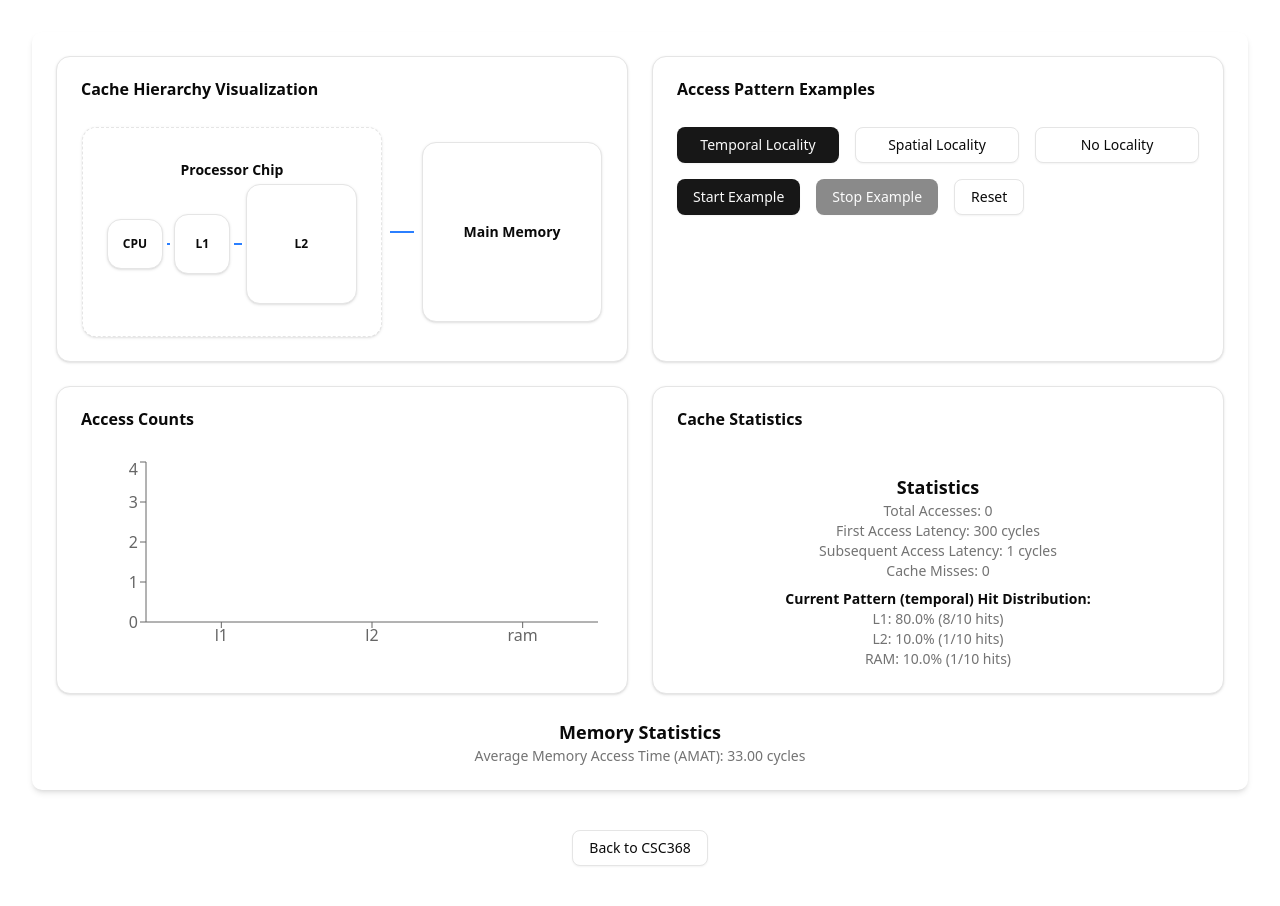
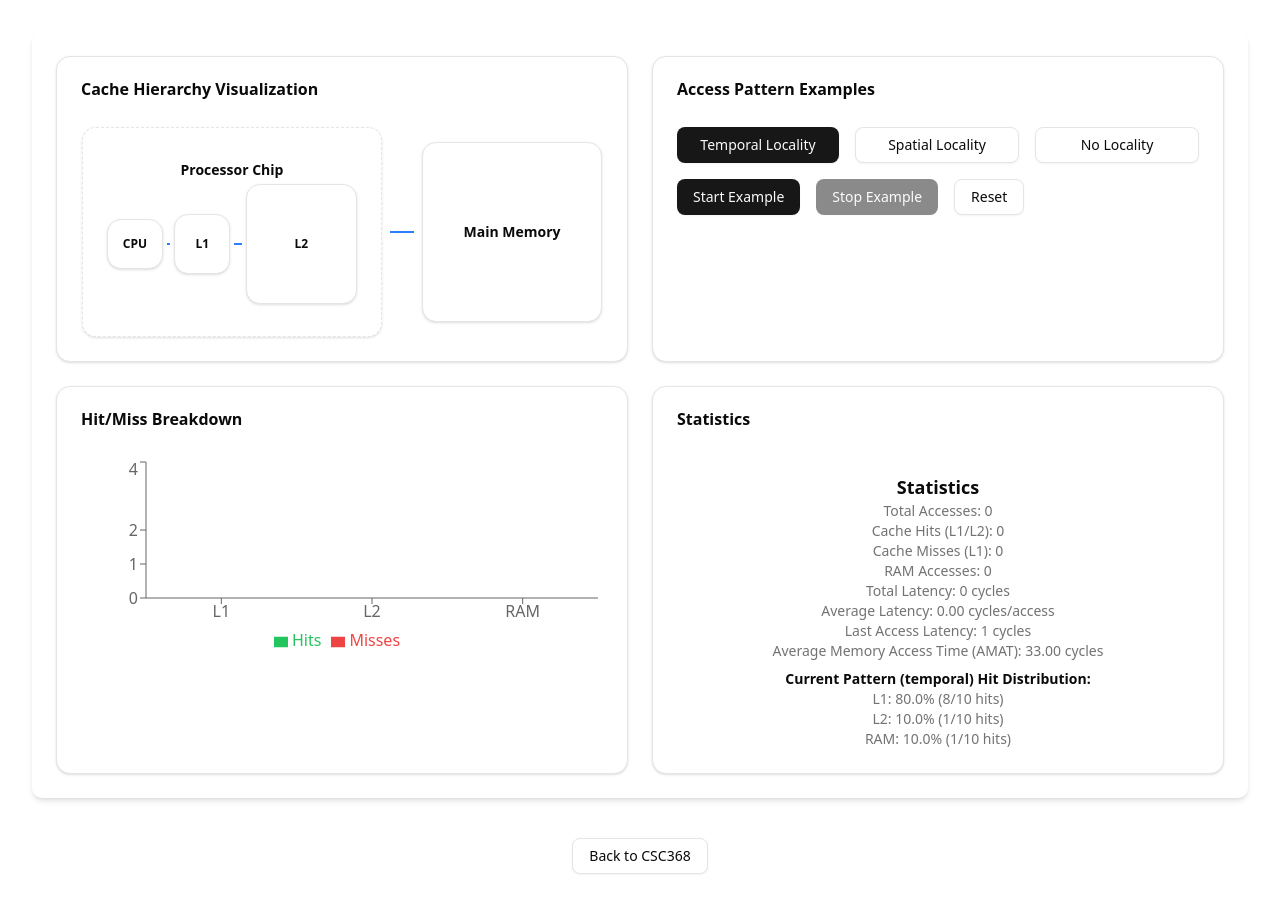
Before and after one commit to Goodr-Interactive/viz-computer-systems, a React (Vite) app: page /csc368/caches in a window 1280 px wide. Built offline with nearby package versions, Linux system fonts and the light colour scheme.

Commit message:
double bar graph and ui updates

```diff
--- a/src/pages/csc368/cache/components/CacheHierarchyVisualization.tsx
+++ b/src/pages/csc368/cache/components/CacheHierarchyVisualization.tsx
@@ -2,7 +2,7 @@ import React, { useState, useEffect, useRef } from "react";
 import { Card, CardContent, CardHeader, CardTitle } from "@/components/ui/card";
 import { Button } from "@/components/ui/button";
 import { Slider } from "@/components/ui/slider";
-import { BarChart, XAxis, YAxis, Bar, ResponsiveContainer } from "recharts";
+import { BarChart, XAxis, YAxis, Bar, ResponsiveContainer, Legend } from "recharts";
 import { Dialog, DialogContent, DialogHeader, DialogTitle, DialogTrigger } from "@/components/ui/dialog";
 import { Tooltip, TooltipContent, TooltipProvider, TooltipTrigger } from "@/components/ui/tooltip";
 import { stageSizesConfig, latencyConfigUIEnabled, accessCountsUIEnabled } from "./Config";
@@ -40,7 +40,12 @@ export const CacheHierarchyVisualization: React.FC = () => {
     ram: 300,
   });
   const [amat, setAmat] = useState<number | null>(null);
-  const [accessCounts, setAccessCounts] = useState({ l1: 0, l2: 0, ram: 0 }); // Added hard disk to access counts
+  const [accessCounts, setAccessCounts] = useState({ l1: 0, l2: 0, ram: 0 }); // Total accesses to each level
+  const [hitMissData, setHitMissData] = useState({
+    l1: { hits: 0, misses: 0 },
+    l2: { hits: 0, misses: 0 },
+    ram: { hits: 0, misses: 0 }
+  }); // Hit/miss breakdown for stacked bar chart
   const [isSimulating, setIsSimulating] = useState(false);
   const [simulationInterval, setSimulationInterval] = useState<NodeJS.Timeout | null>(null);
 
@@ -48,10 +53,11 @@ export const CacheHierarchyVisualization: React.FC = () => {
   const currentAccessCount = useRef(0);
 
   const [cacheStats, setCacheStats] = useState({
-    firstAccessLatency: latencyConfig.ram, // Initial latency for first access
     subsequentAccessLatency: latencyConfig.l1, // Reduced latency for subsequent accesses
     cacheMisses: 0, // Tracks the number of cache misses
     totalAccesses: 0, // Total number of access simulations
+    cacheHits: 0, // Total number of cache hits (L1 or L2, not RAM)
+    totalLatency: 0, // Cumulative latency across all accesses
   });
 
   // Deterministic hit level sequences for each access pattern
@@ -150,18 +156,22 @@ export const CacheHierarchyVisualization: React.FC = () => {
 
     // Count cache misses more accurately - any access that doesn't hit L1 is an L1 miss
     const isL1Miss = hitLevel !== "l1";
+    const isCacheHit = hitLevel === "l1" || hitLevel === "l2"; // Cache hit if it hits L1 or L2
     console.log("Is L1 Miss:", isL1Miss);
+    console.log("Is Cache Hit:", isCacheHit);
+    console.log("Total latency for this access:", totalLatency);
 
     // Update cache stats (now using the ref value for totalAccesses)
     setCacheStats((prev) => ({
       ...prev,
-      firstAccessLatency: totalLatency,
       subsequentAccessLatency: latencyConfig[hitLevel],
       cacheMisses: prev.cacheMisses + (isL1Miss ? 1 : 0),
       totalAccesses: currentAccessCount.current, // Use the ref value
+      cacheHits: prev.cacheHits + (isCacheHit ? 1 : 0), // Only L1 or L2 hits count as cache hits
+      totalLatency: prev.totalLatency + totalLatency, // Add this access's latency to total
     }));
 
-    // Update access counts based on actual simulation
+    // Update access counts and hit/miss data based on actual simulation
     setAccessCounts((prev) => {
       const updatedCounts = { ...prev };
       for (let i = 0; i < accessCount; i++) {
@@ -169,6 +179,32 @@ export const CacheHierarchyVisualization: React.FC = () => {
       }
       console.log("Updated access counts:", updatedCounts);
       return updatedCounts;
+    });
+
+    // Update hit/miss data for stacked bar chart
+    setHitMissData((prev) => {
+      const updated = { ...prev };
+
+      // For each level accessed before hitting
+      for (let i = 0; i < accessCount; i++) {
+        const level = levels[i];
+        if (level === hitLevel) {
+          // This level had a hit
+          updated[level] = {
+            ...updated[level],
+            hits: updated[level].hits + 1
+          };
+        } else {
+          // This level had a miss
+          updated[level] = {
+            ...updated[level],
+            misses: updated[level].misses + 1
+          };
+        }
+      }
+
+      console.log("Updated hit/miss data:", updated);
+      return updated;
     });
 
     console.log("=== END DEBUG ===\n");
@@ -208,11 +244,17 @@ export const CacheHierarchyVisualization: React.FC = () => {
     // Reset all state to initial values
     setAmat(null);
     setAccessCounts({ l1: 0, l2: 0, ram: 0 });
+    setHitMissData({
+      l1: { hits: 0, misses: 0 },
+      l2: { hits: 0, misses: 0 },
+      ram: { hits: 0, misses: 0 }
+    });
     setCacheStats({
-      firstAccessLatency: latencyConfig.ram,
       subsequentAccessLatency: latencyConfig.l1,
       cacheMisses: 0,
       totalAccesses: 0,
+      cacheHits: 0,
+      totalLatency: 0,
     });
   };
 
@@ -382,15 +424,27 @@ export const CacheHierarchyVisualization: React.FC = () => {
     </div>
   );
 
-  const renderBarGraph = () => (
+  const renderBarGraph = () => {
+    // Transform hit/miss data for stacked bar chart
+    const chartData = Object.entries(hitMissData).map(([level, data]) => ({
+      level: level.toUpperCase(),
+      hits: data.hits,
+      misses: data.misses,
+      total: data.hits + data.misses
+    }));
+
+    return (
       <ResponsiveContainer width="100%" height={200}>
-      <BarChart data={Object.entries(accessCounts).map(([level, count]) => ({ level, count }))}>
+        <BarChart data={chartData}>
           <XAxis dataKey="level" />
           <YAxis />
-        <Bar dataKey="count" fill="#8884d8" />
+          <Legend />
+          <Bar dataKey="hits" stackId="a" fill="#22c55e" name="Hits" />
+          <Bar dataKey="misses" stackId="a" fill="#ef4444" name="Misses" />
         </BarChart>
       </ResponsiveContainer>
     );
+  };
 
   const renderCacheStats = () => {
     // Calculate actual hit rates from the deterministic pattern
@@ -403,17 +457,27 @@ export const CacheHierarchyVisualization: React.FC = () => {
       hitCounts[level]++;
     });
 
+    // Calculate average latency
+    const averageLatency = cacheStats.totalAccesses > 0 ?
+      (cacheStats.totalLatency / cacheStats.totalAccesses).toFixed(2) : "0.00";
+
     return (
       <div className="mt-4 text-center">
         <h4 className="text-lg font-semibold">Statistics</h4>
         <p className="text-muted-foreground text-sm">Total Accesses: {cacheStats.totalAccesses}</p>
+        <p className="text-muted-foreground text-sm">Cache Hits (L1/L2): {cacheStats.cacheHits}</p>
+        <p className="text-muted-foreground text-sm">Cache Misses (L1): {cacheStats.cacheMisses}</p>
+        <p className="text-muted-foreground text-sm">RAM Accesses: {cacheStats.totalAccesses - cacheStats.cacheHits}</p>
+        <p className="text-muted-foreground text-sm">Total Latency: {cacheStats.totalLatency} cycles</p>
+        <p className="text-muted-foreground text-sm">Average Latency: {averageLatency} cycles/access</p>
         <p className="text-muted-foreground text-sm">
-          First Access Latency: {cacheStats.firstAccessLatency} cycles
+          Last Access Latency: {cacheStats.subsequentAccessLatency} cycles
         </p>
+        {amat !== null && (
           <p className="text-muted-foreground text-sm">
-          Subsequent Access Latency: {cacheStats.subsequentAccessLatency} cycles
+            Average Memory Access Time (AMAT): {amat.toFixed(2)} cycles
           </p>
-        <p className="text-muted-foreground text-sm">Cache Misses: {cacheStats.cacheMisses}</p>
+        )}
         <div className="mt-2">
           <h5 className="text-sm font-semibold">Current Pattern ({selectedPattern}) Hit Distribution:</h5>
           {Object.entries(hitCounts).map(([level, count]) => {
@@ -473,14 +537,14 @@ export const CacheHierarchyVisualization: React.FC = () => {
         <div className="grid grid-cols-1 lg:grid-cols-2 gap-6">
           <Card>
             <CardHeader>
-              <CardTitle>Access Counts</CardTitle>
+              <CardTitle>Hit/Miss Breakdown</CardTitle>
             </CardHeader>
             <CardContent>{renderBarGraph()}</CardContent>
           </Card>
 
           <Card>
             <CardHeader>
-              <CardTitle>Cache Statistics</CardTitle>
+              <CardTitle>Statistics</CardTitle>
             </CardHeader>
             <CardContent>{renderCacheStats()}</CardContent>
           </Card>
@@ -490,20 +554,11 @@ export const CacheHierarchyVisualization: React.FC = () => {
       {!accessCountsUIEnabled && (
         <Card>
           <CardHeader>
-            <CardTitle>Cache Statistics</CardTitle>
+            <CardTitle>Statistics</CardTitle>
           </CardHeader>
           <CardContent>{renderCacheStats()}</CardContent>
         </Card>
       )}
-
-      {amat !== null && (
-        <div className="mt-4 text-center">
-          <h4 className="text-lg font-semibold">Memory Statistics</h4>
-          <p className="text-muted-foreground text-sm">
-            Average Memory Access Time (AMAT): {amat.toFixed(2)} cycles
-          </p>
-        </div>
-      )}
     </div>
   );
 };
```
Lines whose indentation alone changed are shown as unchanged.
